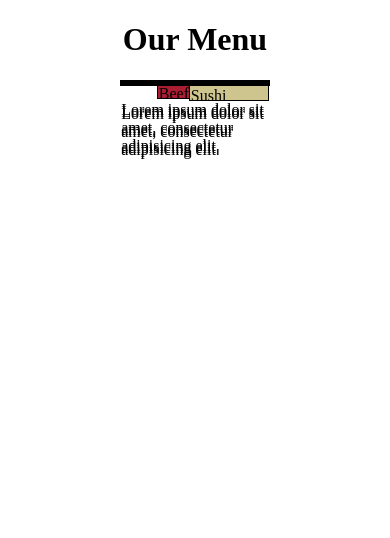
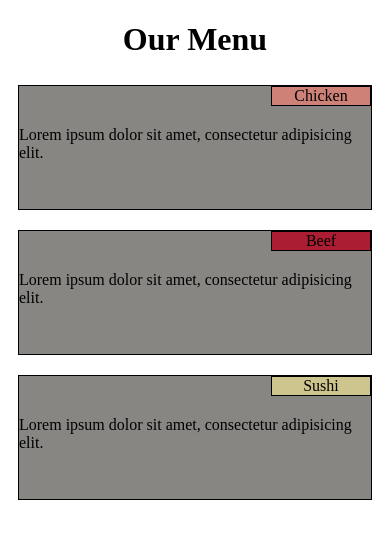
Before and after one commit to grosse/simple_menu, a plain HTML site: page index.html in a window 390 px wide. Drawn offline with Linux system fonts and the light colour scheme.

Commit message:
This one looks good

```diff
--- /dev/null
+++ b/css/style.css
@@ -0,0 +1,125 @@
+* {
+	box-sizing: border-box;
+}
+#beef {
+	background-color: #aa1d32;
+}
+
+#chicken {
+  background-color: #ce8177;
+}
+
+#sushi {
+
+	background-color: #cec48e
+}
+
+
+p.title {
+	width: 100px;
+  height: 20px;
+	margin-top: 0px;
+	margin-bottom: 0px;
+	border: 1px solid black;
+	position: absolute;
+  text-align: center;
+	right: 0px;
+
+}
+
+div.content {
+	position: absolute;
+
+  margin-top: 40px;
+
+}
+div.container {
+	border: 1px solid black;
+	height: 125px;
+	margin-bottom: 5px;
+	margin-top: 5px;
+	position: relative;
+  background-color: #878683;
+}
+
+section {
+	 width: 50%;
+   float: left;
+	 box-sizing: border-box;
+	 margin-bottom: 15px;
+}
+
+h1 {
+	text-align: center;
+}
+
+@media (min-width: 992px) {
+ section {
+ 	width: 33.3%;
+ 	float: left;
+
+ }
+ div.sushi {
+      margin-left: 5px;
+      margin-right: 10px;
+    }
+    div.beef {
+    	margin-left: 5px;
+    	margin-right: 5px;
+    }
+    div.chicken {
+    	margin-left: 10px;
+    	margin-right: 5px;
+    }
+}
+.row {
+	width: 100%;
+}
+ @media(min-width: 768px) and (max-width: 991px) {
+ 	section {
+ 		margin-bottom: 10px;
+ 		margin-right: auto;
+ 		margin-left: auto;
+ 	}
+ 	section.sushi {
+ 		width: 100%;
+ 		box-sizing: border-box;
+ 	}
+    div.sushi {
+      margin-left: 10px;
+      margin-right: 10px;
+    }
+    div.beef {
+    	margin-left: 5px;
+    	margin-right: 10px;
+    }
+    div.chicken {
+    	margin-left: 10px;
+    	margin-right: 5px;
+    }
+  }
+@media(max-width: 767px) {
+ 	section {
+
+ 		margin-bottom: 10px;
+ 		margin-right: auto;
+ 		margin-left: auto;
+ 	}
+ 	section {
+ 		width: 100%;
+ 		box-sizing: border-box;
+ 	}
+    div.sushi {
+      margin-left: 10px;
+      margin-right: 10px;
+    }
+    div.beef {
+    	margin-left: 10px;
+    	margin-right: 10px;
+    }
+    div.chicken {
+    	margin-left: 10px;
+    	margin-right: 10px;
+
+    }
+  }
--- a/index.html
+++ b/index.html
@@ -3,34 +3,41 @@
 	<head>
 	<title>Assignment Solution for Module 2</title>
 
-	<link rel="stylesheet" type="text/css" href="style.css">
+	<link rel="stylesheet" type="text/css" href="css/style.css">
+	<meta name="viewport" content="width=device-width, initial-scale=1">
 	</head>
 	<body>
 		<h1>
 		Our Menu
 		</h1>
 		<section>
-			<div id="chicken" class="title">
+		    <div class="container chicken">
+		    <p id="chicken" class="title">
 			Chicken
-			</div>
+			</p>
 			<div class="content">
 			Lorem ipsum dolor sit amet, consectetur adipisicing elit.
 			</div>
+			</div>
 	    </section>
 		<section>
-			<div id="beef" class="title">
+		    <div class="container beef">
+			<p id="beef" class="title">
 			Beef
-			</div>
+			</p>
 			<div class="content">
 	    	Lorem ipsum dolor sit amet, consectetur adipisicing elit.
 	    	</div>
+	    	</div>
 		</section>
-		<section>
-			<div id="sushi" class="title">
+		<section class="sushi">
+		    <div class="container sushi">
+			<p id="sushi" class="title">
 			Sushi
-			</div>
+			</p>
 			<div class="content">
 			Lorem ipsum dolor sit amet, consectetur adipisicing elit.
+			</div>
 			</div>
 		</section>
 	</body>
```
